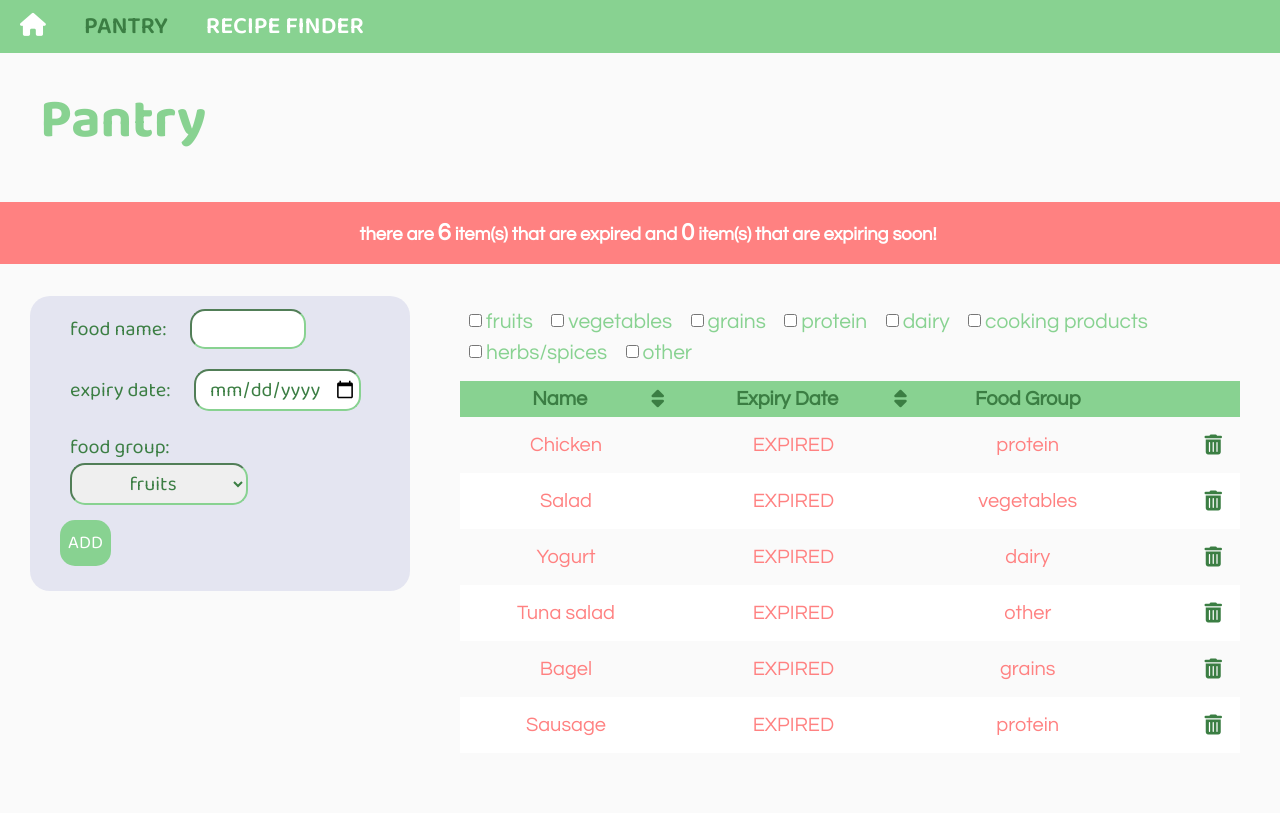
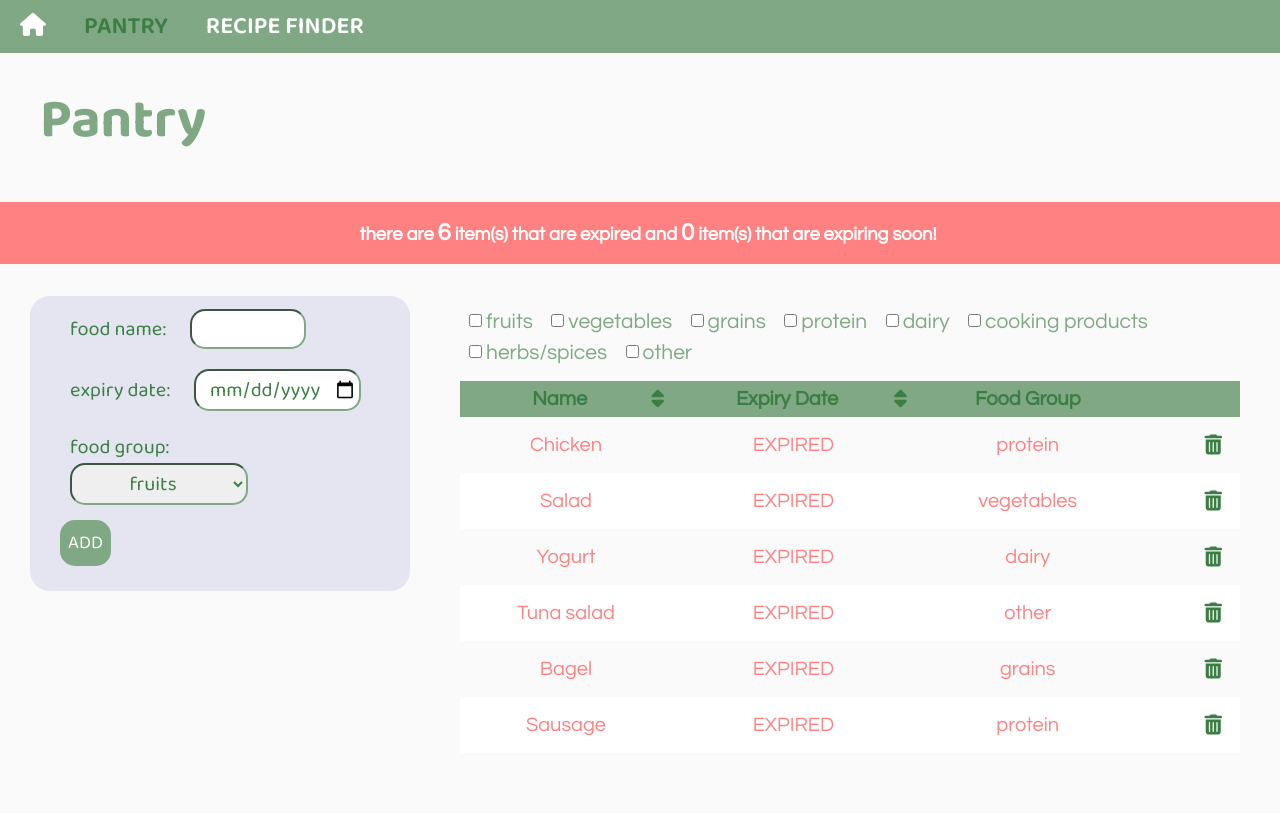
Before and after one commit to yuna17c/reci.py, a Django app: page /pantry/ in a window 1280 px wide. Run offline with Django 3.2, Linux system fonts and the light colour scheme; data comes from the database, SQL or seed files in the repository; some libraries are stand-ins or nearby versions.

Commit message:
change colors

```diff
--- a/base/static/base.css
+++ b/base/static/base.css
@@ -1,7 +1,7 @@
 @import url('https://fonts.googleapis.com/css2?family=Baloo+2:wght@400;500;600;700;800&family=Questrial&display=swap');
 :root {
     --light-green: #e6ffe8;
-    --medium-green: rgb(136, 210, 145);
+    --medium-green: rgb(128, 168, 133);
     --dark-green: rgb(59, 126, 67);
     --primary: #fafafa;
     --secondary: #e4e5f1;
```
